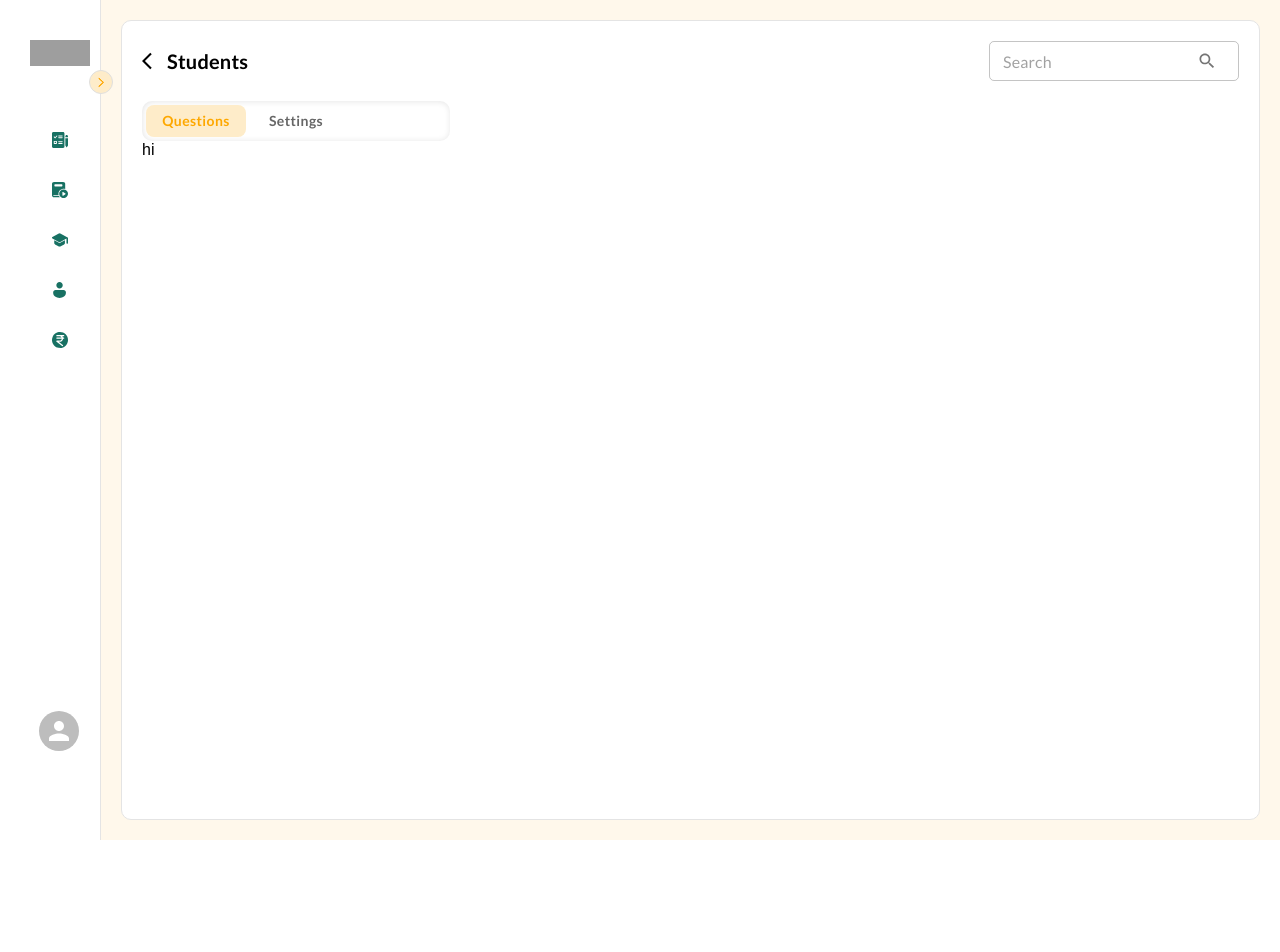
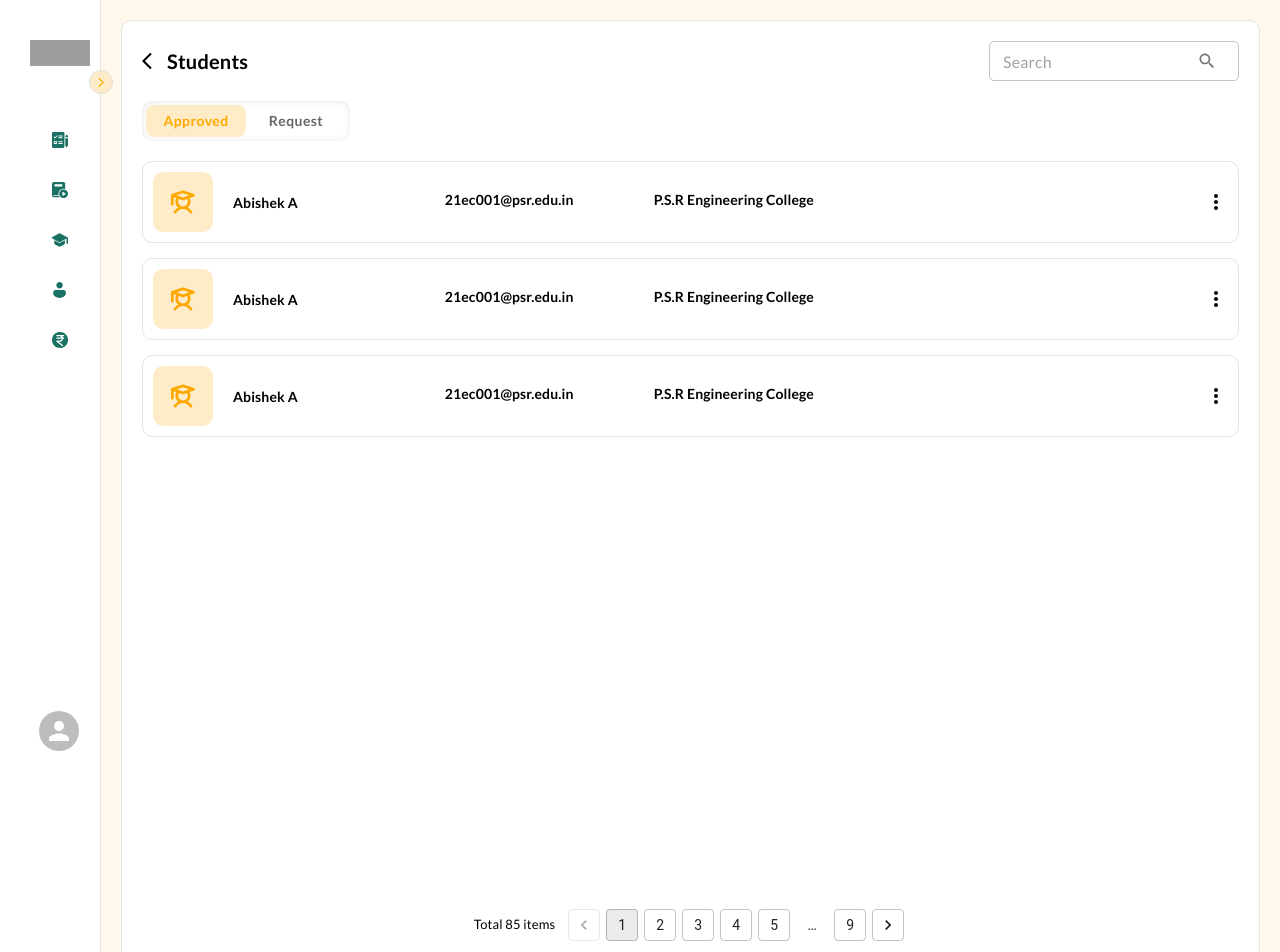
Before and after one commit to AvinashSethu/lms-admin, a Next.js app: page /dashboard/institute/1/1/1 in a window 1280 px wide. Shown: the top 952 px of the page. Before the commit the page ends 840 px from the top, so only its background shows below. Built offline with nearby package versions, Linux system fonts and the light colour scheme; grey boxes are pictures that could not be loaded.

Commit message:
student page update

```diff
--- a/src/app/dashboard/institute/[instituteid]/[batchid]/[studentid]/Approved.js
+++ b/src/app/dashboard/institute/[instituteid]/[batchid]/[studentid]/Approved.js
@@ -1,7 +1,43 @@
-import { Stack } from "@mui/material";
+import StudentProgressCard from "@/src/components/CreateExam/Components/StudentProgressCard";
+import { Pagination, Stack, Typography } from "@mui/material";
 
 export default function Approved() {
-    return (
-        <Stack>hi</Stack>
-    )
+  return (
+    <Stack sx={{ minHeight: "100vh" }}>
+      <Stack marginTop="20px" gap="15px">
+        <StudentProgressCard
+          name="Abishek A"
+          email="21ec001@psr.edu.in"
+          college="P.S.R Engineering College"
+        />
+        <StudentProgressCard
+          name="Abishek A"
+          email="21ec001@psr.edu.in"
+          college="P.S.R Engineering College"
+        />
+        <StudentProgressCard
+          name="Abishek A"
+          email="21ec001@psr.edu.in"
+          college="P.S.R Engineering College"
+        />
+      </Stack>
+      <Stack
+        flexDirection="row"
+        justifyContent="center"
+        alignItems="center"
+        gap="10px"
+        sx={{
+          width: "100%",
+          marginTop: "auto",
+        }}
+      >
+        <Typography
+          sx={{ fontFamily: "Lato", fontSize: "13px", fontWeight: "400" }}
+        >
+          Total 85 items
+        </Typography>
+        <Pagination count={9} shape="rounded" variant="outlined" />
+      </Stack>
+    </Stack>
+  );
 }
--- a/src/app/dashboard/institute/[instituteid]/[batchid]/[studentid]/Request.js
+++ b/src/app/dashboard/institute/[instituteid]/[batchid]/[studentid]/Request.js
@@ -1,7 +1,43 @@
-import { Stack } from "@mui/material";
+import StudentProgressCard from "@/src/components/CreateExam/Components/StudentProgressCard";
+import { Pagination, Stack, Typography } from "@mui/material";
 
-export default function Request(){
-    return (
-        <Stack>req</Stack>
-    )
+export default function Request() {
+  return (
+    <Stack sx={{ minHeight: "100vh" }}>
+      <Stack marginTop="20px" gap="15px">
+        <StudentProgressCard
+          name="Abishek A"
+          email="21ec001@psr.edu.in"
+          college="P.S.R Engineering College"
+        />
+        <StudentProgressCard
+          name="Abishek A"
+          email="21ec001@psr.edu.in"
+          college="P.S.R Engineering College"
+        />
+        <StudentProgressCard
+          name="Abishek A"
+          email="21ec001@psr.edu.in"
+          college="P.S.R Engineering College"
+        />
+      </Stack>
+      <Stack
+        flexDirection="row"
+        justifyContent="center"
+        alignItems="center"
+        gap="10px"
+        sx={{
+          width: "100%",
+          marginTop: "auto",
+        }}
+      >
+        <Typography
+          sx={{ fontFamily: "Lato", fontSize: "13px", fontWeight: "400" }}
+        >
+          Total 85 items
+        </Typography>
+        <Pagination count={9} shape="rounded" variant="outlined" />
+      </Stack>
+    </Stack>
+  );
 }
--- a/src/app/dashboard/institute/[instituteid]/[batchid]/[studentid]/page.js
+++ b/src/app/dashboard/institute/[instituteid]/[batchid]/[studentid]/page.js
@@ -1,9 +1,8 @@
 "use client";
 import CustomTabs from "@/src/components/CustomTabs/CustomTabs";
 import SearchBox from "@/src/components/SearchBox/SearchBox";
-import SecondaryCard from "@/src/components/SecondaryCard/SecondaryCard";
-import { AccountBalance, ArrowBackIos } from "@mui/icons-material";
-import { Button, Stack, Typography } from "@mui/material";
+import { ArrowBackIos } from "@mui/icons-material";
+import { Stack, Typography } from "@mui/material";
 import { useRouter } from "next/navigation";
 import Approved from "./Approved";
 import Request from "./Request";
@@ -11,9 +10,9 @@ import Request from "./Request";
 export default function Batchid() {
   const router = useRouter();
   const tabs = [
-      { label: "Questions", content: <Approved /> },
-      { label: "Settings", content: <Request /> },
-    ];
+    { label: "Approved", content: <Approved /> },
+    { label: "Request", content: <Request /> },
+  ];
   return (
     <Stack padding="20px" gap="20px">
       <Stack
@@ -49,7 +48,7 @@ export default function Batchid() {
             <SearchBox />
           </Stack>
         </Stack>
-        <CustomTabs tabs={tabs} />
+        <CustomTabs tabs={tabs} width="208px" />
       </Stack>
     </Stack>
   );
--- a/src/components/CreateExam/Components/StudentProgressCard.js
+++ b/src/components/CreateExam/Components/StudentProgressCard.js
@@ -14,7 +14,6 @@ export default function StudentProgressCard({
   status,
   percent,
 }) {
-
   const progressButton = {
     "In Progress": "var(--sec-color-acc-2)",
     Completed: "var(--primary-color-acc-2)",
--- a/src/components/CreateExam/CreateExam.js
+++ b/src/components/CreateExam/CreateExam.js
@@ -1,6 +1,6 @@
 "use client";
 import { ArrowBackIosRounded } from "@mui/icons-material";
-import { Button, Stack, Typography } from "@mui/material";
+import { Stack, Typography } from "@mui/material";
 import CustomTabs from "../CustomTabs/CustomTabs";
 import ExamInfoCard from "./Components/ExamInfoCard";
 import calendar from "@/public/Icons/weekCalendar.svg";
@@ -53,7 +53,7 @@ export default function CreateExam({ title, examInfoTitle }) {
         questions="120 Questions"
         duration="120 Minutes"
       />
-      <CustomTabs tabs={tabs} />
+      <CustomTabs tabs={tabs} width="308px" />
 
     </Stack>
   );
--- a/src/components/CustomTabs/CustomTabs.js
+++ b/src/components/CustomTabs/CustomTabs.js
@@ -3,10 +3,10 @@ import { Box, styled, Tab, Tabs } from "@mui/material";
 import PropTypes from "prop-types";
 import { useState } from "react";
 
-const StyledTabs = styled(Tabs)(({ customStyles }) => ({
+const StyledTabs = styled(Tabs)(({ customStyles,width }) => ({
   backgroundColor: "var(--white)",
   borderRadius: "10px",
-  width:"308px",
+  width:width,
   padding: "4px",
   minHeight: "40px",
   boxShadow: "inset .5px .5px 6px var(--border-color)",
@@ -71,6 +71,7 @@ export default function CustomTabs({ tabs, customStyles,width }) {
       >
         {tabs.map((tab, index) => (
           <StyledTab
+          // value={value}
             key={index}
             label={tab.label}
             customStyles={customStyles}
```
Also changed, not shown: src/app/dashboard/students/[studentprofileid]/StudentCourse.js (added, +7 -0 lines), src/app/dashboard/students/[studentprofileid]/StudentExam.js (added, +7 -0 lines), src/app/dashboard/students/[studentprofileid]/StudentProfile.js (added, +7 -0 lines), src/app/dashboard/students/[studentprofileid]/StudentSubscrition.js (added, +7 -0 lines), src/app/dashboard/students/[studentprofileid]/page.js (added, +27 -0 lines), src/app/dashboard/students/page.js (+47 -14 lines). Lines whose indentation alone changed are shown as unchanged.
